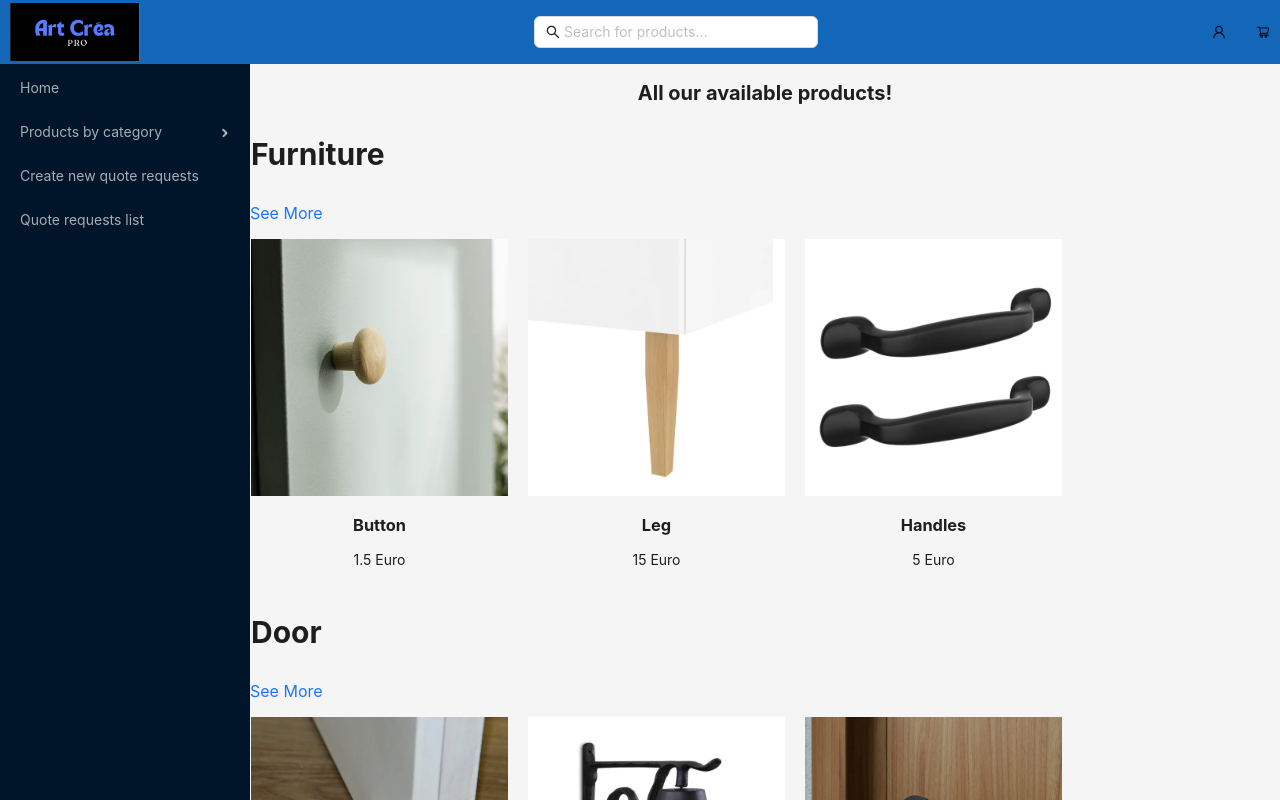
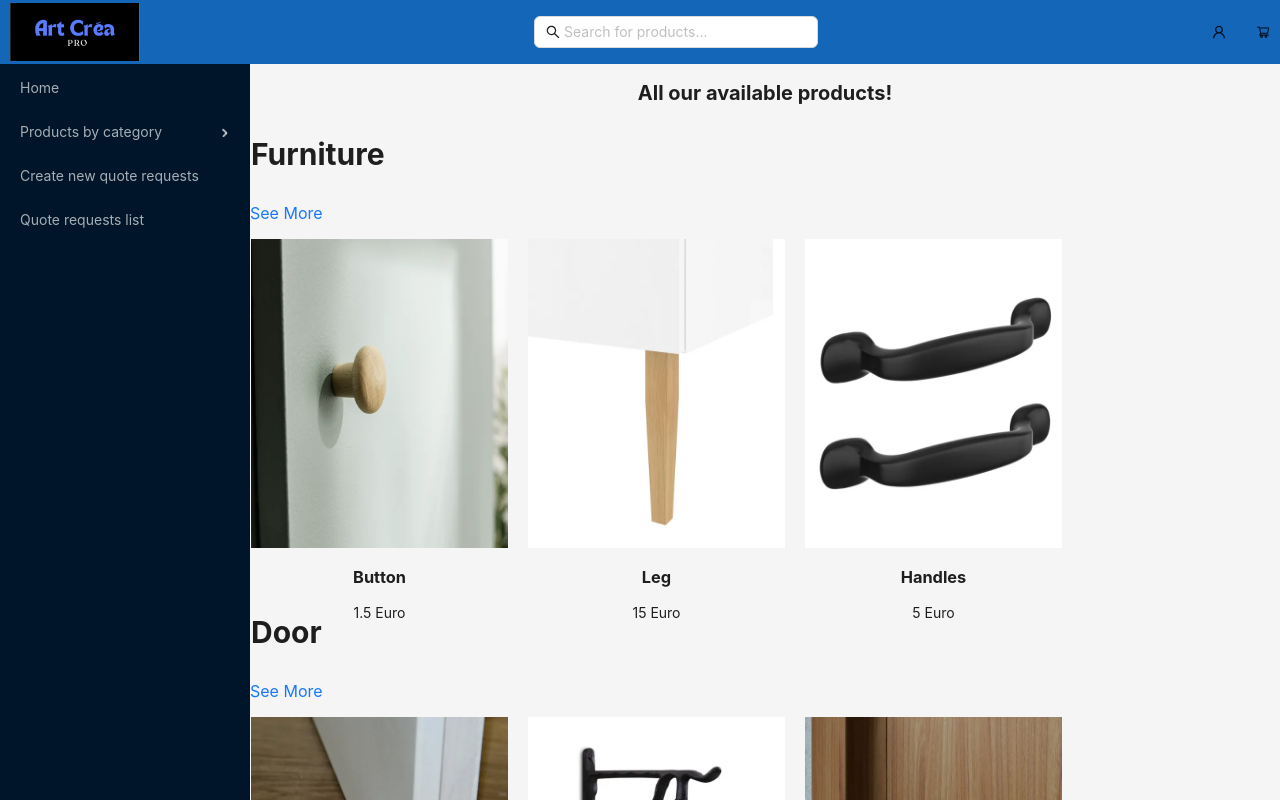
Before and after one commit to Sarrabah/RNCP_Project, a React (Create React App) app in the folder frontend/: page /homepage in a window 1280 px wide. Shown: the top 800 px of the page. Built offline with nearby package versions, Linux system fonts and the light colour scheme.

Commit message:
style: Fixe the height of images

```diff
--- a/frontend/src/styles/Homepage.css
+++ b/frontend/src/styles/Homepage.css
@@ -31,7 +31,7 @@
 }
 .Product-img {
   width: 100%;
-  height: auto;
+  height: 90%;
 }
 .title {
   text-align: center;
```
